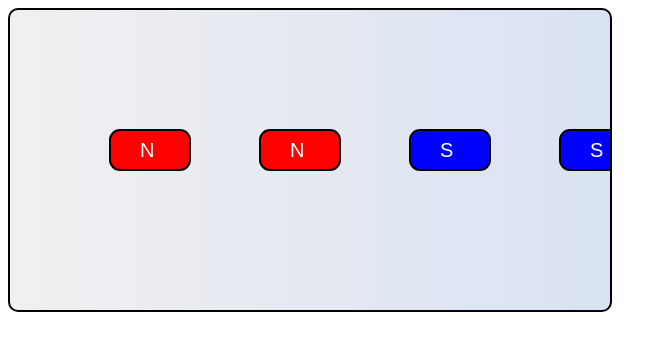
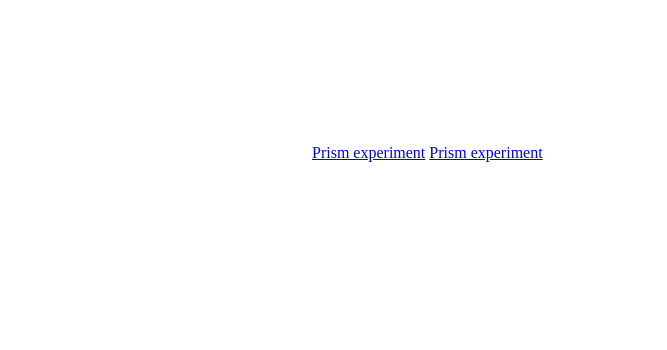
Before and after one commit to CaviarGuy/Virtual-Lab, a website: page final/physics.html in a window 1280 px wide. Shown: the whole page, without its empty margins (0-667 px from the left). Drawn offline with Linux system fonts and the light colour scheme.

Commit message:
Update physics.html

```diff
--- a/final/physics.html
+++ b/final/physics.html
@@ -3,10 +3,11 @@
 <head>
     <meta charset="UTF-8">
     <meta name="viewport" content="width=device-width, initial-scale=1.0">
-    <title>Bar Magnet Animation</title>
+    <title>Physics Lab</title>
 </head>
 <body>
     <canvas id="magnetCanvas"></canvas>
-    <script src="physics.js"></script> <!-- Reference to the JS file -->
+    <a href="prismlib.html">Prism experiment</a>
+    <a href="pendulum.html">Prism experiment</a>
 </body>
 </html>
```
